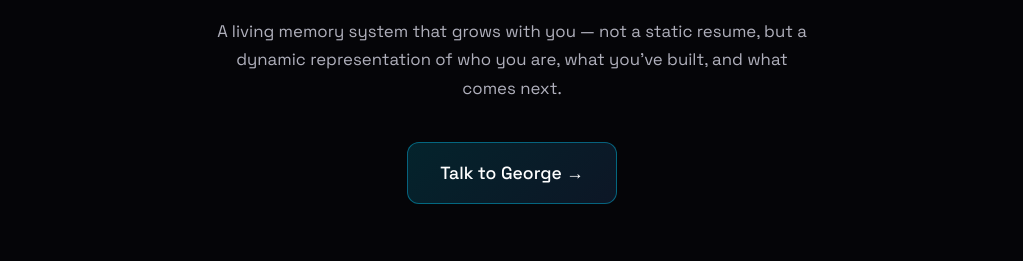
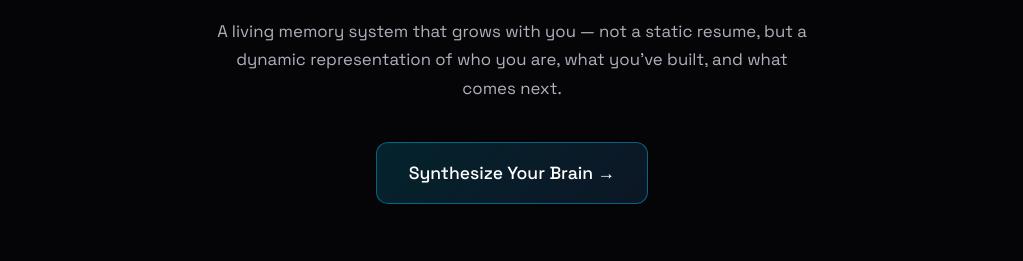
Before and after one commit to soilgrowerx/myceliate.cv, a website: page public/index.html in a window 1280 px wide. Shown: the part 187-448 px from the top of the page, without its empty margins (128-1151 px from the left). Drawn offline with Linux system fonts and the light colour scheme.

Commit message:
Genericize landing page for multi-tenant Myceliate scaling

```diff
--- a/public/index.html
+++ b/public/index.html
@@ -230,8 +230,8 @@
             A living memory system that grows with you — not a static resume, but a dynamic representation of who you are, what you've built, and what comes next.
         </p>
 
-        <a href="/george" class="cta-button">
-            Talk to George →
+        <a href="/pricing.html" class="cta-button">
+            Synthesize Your Brain →
         </a>
 
         <div class="features">
@@ -294,7 +294,7 @@
             <p>Built on the STIM Protocol — Nature-based AI alignment</p>
             <p style="margin-top: 10px;">
                 <a href="https://github.com/soilgrowerx/mycelial-brain" target="_blank">GitHub</a> ·
-                <a href="/george">Talk to George</a> ·
+                <a href="/pricing.html">Pricing</a> ·
                 <a href="/review">Write a Review</a>
             </p>
         </div>
```
